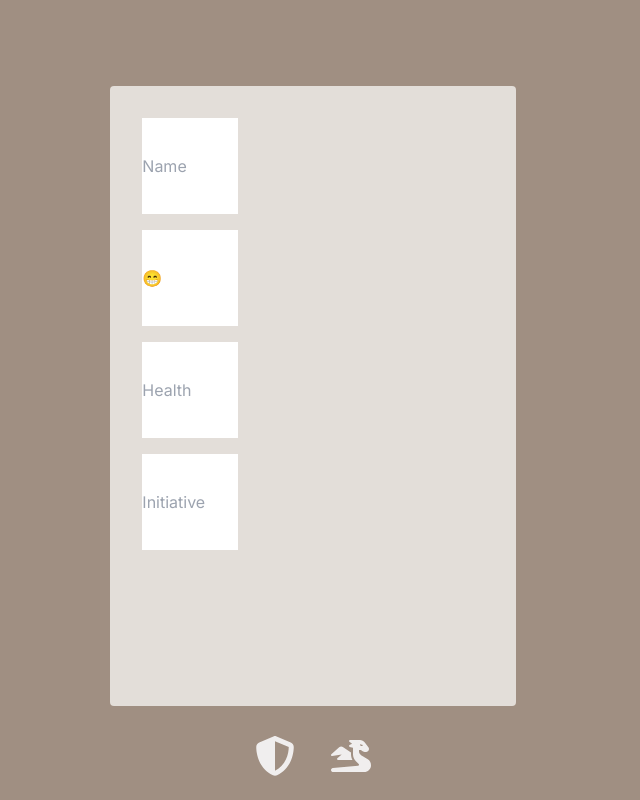
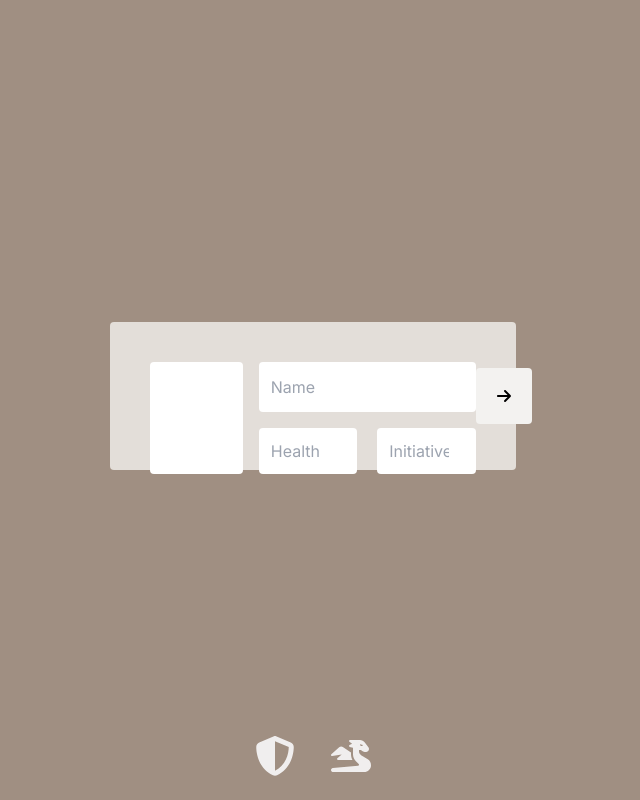
Before and after one commit to Ellipog/dmToolbox, a Next.js app: page /battle in a window 1280 px wide. Shown: the whole page, without its empty margins (327-967 px from the left). Built offline with nearby package versions, Linux system fonts and the light colour scheme.

Commit message:
More work on adding characters to battle

```diff
--- a/app/battle/page.tsx
+++ b/app/battle/page.tsx
@@ -5,6 +5,8 @@ import Cookies from "js-cookie";
 import Navbar from "../components/Navbar";
 import data from "@emoji-mart/data";
 import Picker from "@emoji-mart/react";
+import { FontAwesomeIcon } from "@fortawesome/react-fontawesome";
+import { faArrowRight } from "@fortawesome/free-solid-svg-icons";
 
 export default function Home() {
   const [battleList, setBattleList] = useState([]);
@@ -23,61 +25,82 @@ export default function Home() {
     Cookies.set("battleList", JSON.stringify(battleList));
   }, [battleList]);
 
-  const addEmojiCloserListener = () => {
-    document.addEventListener("click", handleClickOutside);
-  };
-
-  const removeEmojiCloserListener = () => {
-    document.removeEventListener("click", handleClickOutside);
-  };
-
-  const handleClickOutside = (event: MouseEvent) => {
-    const emojiPicker = document.querySelector("#emoji-picker");
-    const emojiInput = document.querySelector("#emoji-input");
-
-    if (emojiPicker && emojiInput) {
-      if (isPickerOpen) {
-        setIsPickerOpen(false);
-        removeEmojiCloserListener();
-      }
-    }
+  const handleEmojiInputChange = (event: any) => {
+    setSelectedEmoji(event.target.textContent);
   };
 
   return (
     <div className="bg-[#a08f82] px-8 pt-6 pb-8 text-black h-screen w-screen flex flex-row justify-center items-center gap-24">
       <Navbar page="home" />
-      <div className="bg-[#a08f82] w-1/3 pb-7 pt-7 text-black h-screen flex justify-center items-center row gap-24">
-        <div className="h-5/6 w-full bg-[#e3ded9] p-8 rounded flex gap-4 flex-col">
-          <input type="text" className="w-24 h-24" placeholder="Name" />
+      <div className="bg-[#a08f82] w-1/3 text-black h-1/5 flex justify-center items-center row gap-24">
+        <div className="h-full w-full bg-[#e3ded9] p-10 rounded flex row">
+          <div className="flex gap-4 row w-full h-28">
+            <div
+              className="w-28 h-28 text-[80px] flex justify-center items-center bg-white rounded"
+              placeholder="😁"
+              onClick={() => {
+                setIsPickerOpen(true);
+              }}
+              style={{ outline: "none" }}
+              onInput={handleEmojiInputChange}
+            >
+              {selectedEmoji}
+            </div>
+            <div className="flex flex-col gap-4 w-4/6 h-full">
               <input
                 type="text"
-            className="w-24 h-24"
-            id="emoji-input"
-            placeholder="😁"
-            value={selectedEmoji}
-            onChange={() => {}}
-            onClick={() => {
-              setIsPickerOpen(true);
-              addEmojiCloserListener();
+                className="h-full p-1 rounded px-3"
+                placeholder="Name"
+              />
+              <div className="flex row gap-5 w-full h-full">
+                <input
+                  type="number"
+                  className="h-full w-1/2 p-2 rounded px-3"
+                  placeholder="Health"
+                  onKeyDown={(event) => {
+                    const keyCode = event.key;
+                    const isValidKey = !!(keyCode >= "0" && keyCode <= "9"); // Check if the key is a number (0-9)
+                    if (!isValidKey) {
+                      event.preventDefault(); // Prevent the default behavior of the event
+                    }
                   }}
                 />
+                <input
+                  type="number"
+                  className="h-full w-1/2 p-2 rounded px-3"
+                  placeholder="Initiative"
+                  onKeyDown={(event) => {
+                    const keyCode = event.key;
+                    const isValidKey = !!(keyCode >= "0" && keyCode <= "9"); // Check if the key is a number (0-9)
+                    if (!isValidKey) {
+                      event.preventDefault(); // Prevent the default behavior of the event
+                    }
+                  }}
+                />
+              </div>
+            </div>
+          </div>
+          <div className="h-full flex justify-center items-center">
+            <button className="h-14 w-14 bg-[#f3f2f0] rounded transition-all hover:bg-[#eeede9]">
+              <FontAwesomeIcon icon={faArrowRight} />
+            </button>
+          </div>
+        </div>
+      </div>
+      <div className="fixed">
         {isPickerOpen && (
           <div ref={pickerRef} onClick={(event) => event.stopPropagation()}>
             <Picker
               data={data}
-                id="emoji-picker"
+              className="fixed top-5"
               onEmojiSelect={(emoji: any) => {
                 const selectedEmoji = emoji.native;
                 setSelectedEmoji(selectedEmoji);
                 setIsPickerOpen(false);
-                  removeEmojiCloserListener();
               }}
             />
           </div>
         )}
-          <input type="number" className="w-24 h-24" placeholder="Health" />
-          <input type="number" className="w-24 h-24" placeholder="Initiative" />
-        </div>
       </div>
     </div>
   );
--- a/app/globals.css
+++ b/app/globals.css
@@ -25,3 +25,10 @@ body {
 ::-webkit-scrollbar {
   width: 0px;
 }
+
+em-emoji-picker {
+  position: fixed;
+  top: 50%;
+  left: 50%;
+  transform: translate(-50%, -50%);
+}
```
Lines whose indentation alone changed are shown as unchanged.
